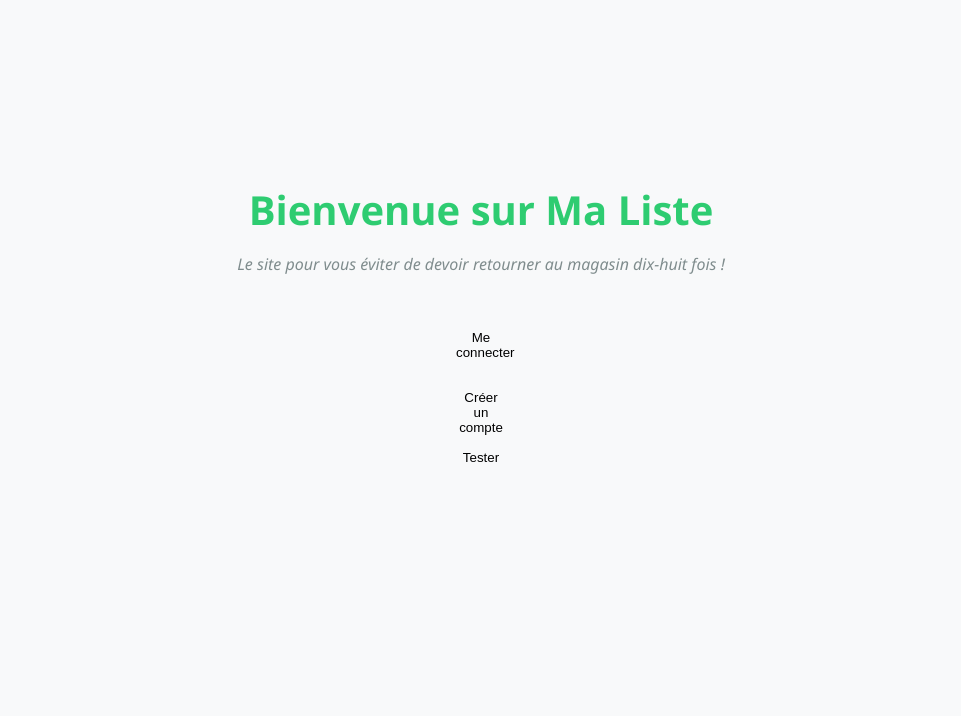
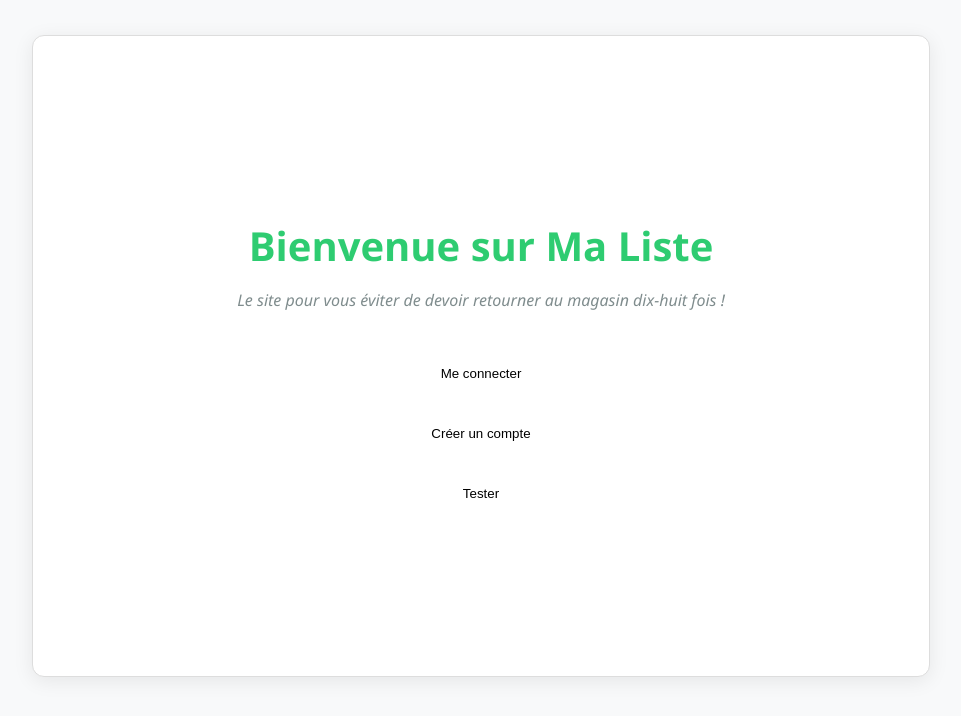
Before and after one commit to Hgo92/malistefront, an Angular app: page / in a window 1280 px wide. Shown: the top 716 px of the page, without its empty margins (159-1120 px from the left). Built offline with nearby package versions, Linux system fonts and the light colour scheme.

Commit message:
changements style headers

```diff
--- a/src/app/features/header-component/header-component.html
+++ b/src/app/features/header-component/header-component.html
@@ -1,5 +1,11 @@
 <div>
     <span>Ma Liste</span>
     <span>{{username}}</span>
-    <button (click)="openDialog()">Se déconnecter</button>
+    <button (click)="openDialog()">
+        <span class="shadow"></span>
+        <span class="edge"></span>
+        <div class="front">
+            <span>Se déconnecter</span>
+        </div>
+    </button>
 </div>
--- a/src/app/features/header-component/header-component.scss
+++ b/src/app/features/header-component/header-component.scss
@@ -1,6 +1,7 @@
 div {
   display: flex;
-  justify-content: space-between;
+  width: 90%;
+  justify-content: space-around;
   align-items: center;
   padding: 15px 20px;
   background: #2c3e50;
@@ -8,17 +9,15 @@ div {
   border-radius: 0 0 15px 15px;
   margin-bottom: 20px;
 
+
   span:first-child {
     font-weight: bold;
     letter-spacing: 1px;
   }
 
-  button {
-    background: transparent;
-    border: 1px solid white;
-    color: white;
-    font-size: 0.8rem;
+  .buttonLogout {
+    background: #3498db;
+  }
 
-    &:hover { background: white; color: #2c3e50; }
-  }
+
 }
--- a/src/app/features/list/list-component/list-component.scss
+++ b/src/app/features/list/list-component/list-component.scss
@@ -1,6 +1,6 @@
 :host {
   display: block;
-  max-width: 600px;
+  width: 100%;
   margin: 20px auto;
   padding: 0 20px;
 }
--- a/src/styles.scss
+++ b/src/styles.scss
@@ -13,7 +13,26 @@ body {
   color: $text-color;
   display: flex;
   justify-content: center;
+  align-items: center;
+  width: 100%;
 }
+
+app-root {
+
+  display: block;
+  width: 100%;
+  max-width: 70dvw;
+  margin: 35px auto;
+  border: 1px solid #ddd;
+  border-radius: 12px;
+  box-shadow: 0 4px 20px rgba(0, 0, 0, 0.08);
+  background-color: $card-bg;
+
+
+}
+
+
+
 
 input {
   padding: 10px;
@@ -37,7 +56,7 @@ button {
   outline: none;
   cursor: pointer;
   font-family: sans-serif;
-  max-width: 10dvh;
+  max-width: 50%;
   max-height: 5dvh;
 }
 
@@ -106,8 +125,3 @@ button:active .front {
   transform: translateY(-2px);
   transition: transform 34ms;
 }
-
-/* Disable text selection */
-button .front span {
-  user-select: none;
-}
```
